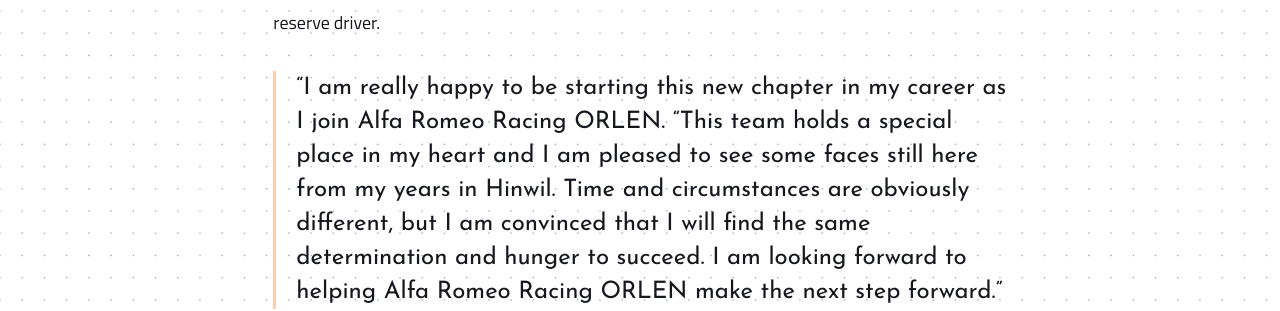
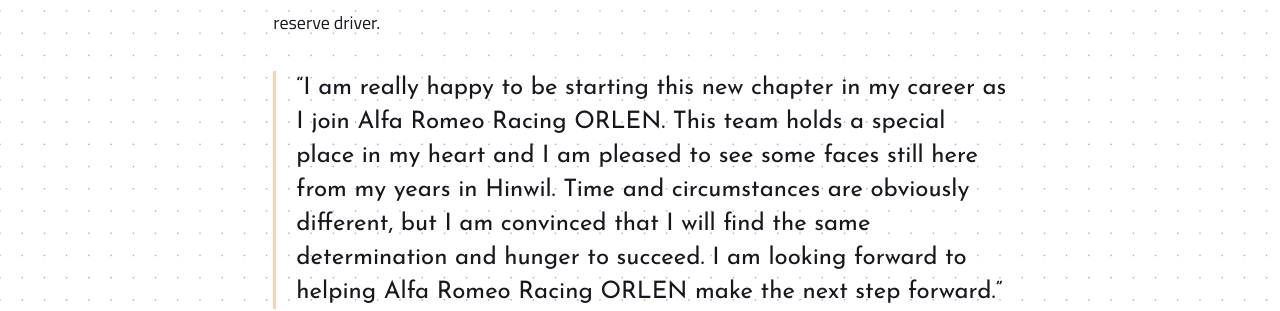
Before and after one commit to Asfalto-Ascari/AsfaltoAscari, a Jekyll site: the page built from _posts/2020-1-2-P009-Test.md, in a window 1280 px wide and 900 px high, scrolled down 1205 px. Shown: the part 184-495 px from the top of the window. Built offline with Jekyll 4.4.1, drawn with Linux system fonts in a browser that asks for light colours; nearby versions of some CDN libraries; comment, search, counter and statistics services are not loaded.

```diff
--- a/_posts/2020-1-2-P009-Test.md
+++ b/_posts/2020-1-2-P009-Test.md
@@ -14,9 +14,10 @@ tags:
 
 After finishing his contract with Williams Racing, Kubica has joined Alfa Romeo Racing as a reserve driver.
 
-> “I am really happy to be starting this new chapter in my career as I join Alfa Romeo Racing ORLEN. “This team holds a special place in my heart and I am pleased to see some faces still here from my years in Hinwil. Time and circumstances are obviously different, but I am convinced that I will find the same determination and hunger to succeed. I am looking forward to helping Alfa Romeo Racing ORLEN make the next step forward.”
+> “I am really happy to be starting this new chapter in my career as I join Alfa Romeo Racing ORLEN. This team holds a special place in my heart and I am pleased to see some faces still here from my years in Hinwil. Time and circumstances are obviously different, but I am convinced that I will find the same determination and hunger to succeed. I am looking forward to helping Alfa Romeo Racing ORLEN make the next step forward.”
 
 Kubica said.
+
 
 Team principal Frederic Vasseur said that the Pole's experience would be valuable to push the squad further from their eigth place finish in the championship standings.
 
```
